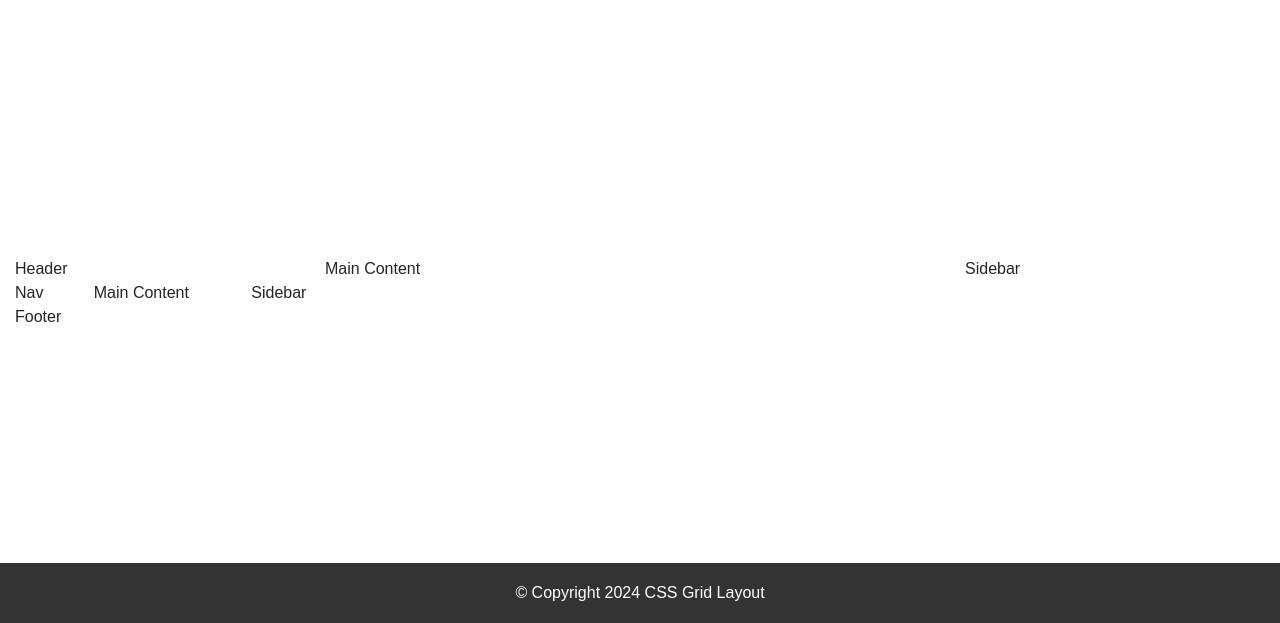
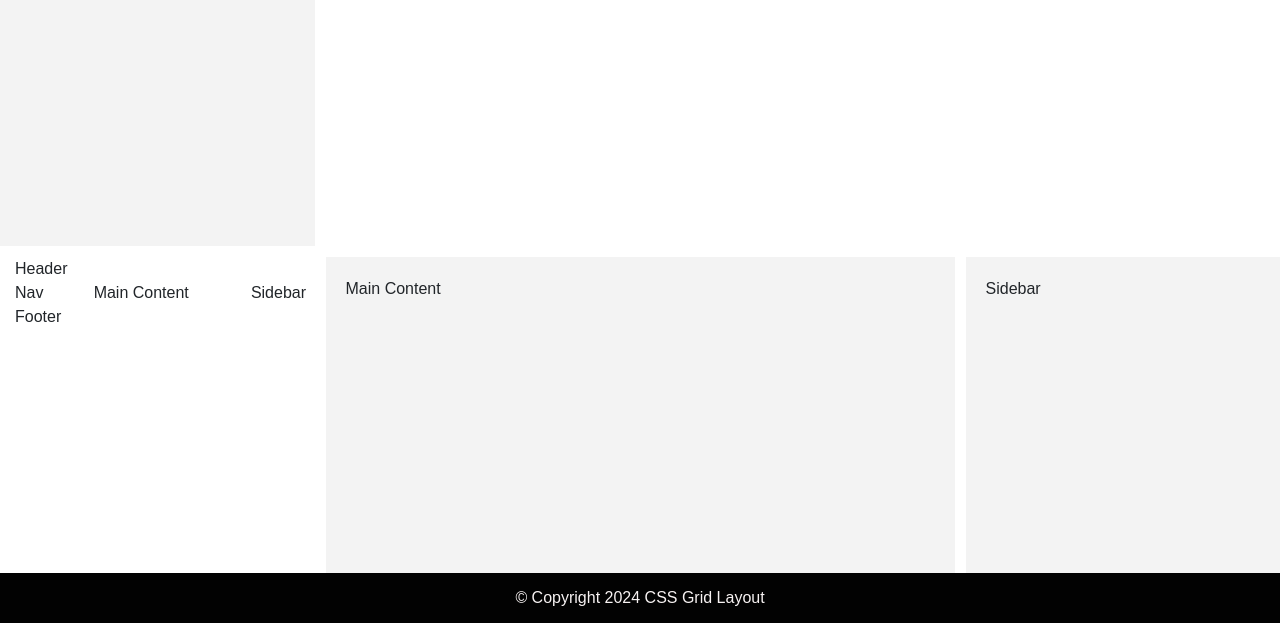
Before and after one commit to Jovonijohnson/COMP001B.LectureActivity5, a plain HTML site: page index.html in a window 1280 px wide. Shown: the part 177-800 px from the top of the page. Drawn offline with nearby package versions, Linux system fonts and the light colour scheme.

Commit message:
constructed nav content sidebar

```diff
--- a/main.css
+++ b/main.css
@@ -5,16 +5,21 @@ body {
     padding: 0;
     height: 100vh;
     display: grid;
-    grid-template-rows: 60px 1fr 60px;
-
+    grid-template-rows: 50px 1fr 50px;
 }
 header, footer {
-  background-color: #333;
-  color: white;
+  background-color: #020202;
+  color: rgb(247, 242, 242);
   text-align:   center;
-  line-height: 60px; /* Fixed height for header and footer */
+  line-height: 50px; /* Fixed height for header and footer */
 }
 main {
     display: grid;
     grid-template-columns: 1fr 2fr 1fr; /* Nested grid with nav, main content, and sidebar */
-    gap: 10px;
+    gap: 11px;
+}
+nav, .content, .sidebar
+ {
+  padding: 20px;
+  background-color: #f3f3f3;
+}
```
